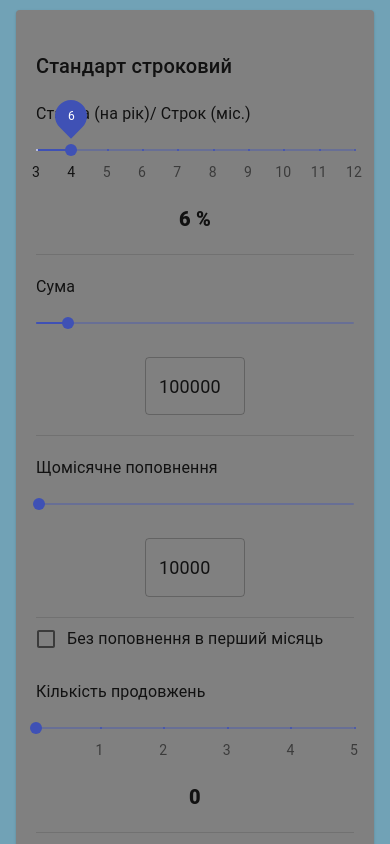
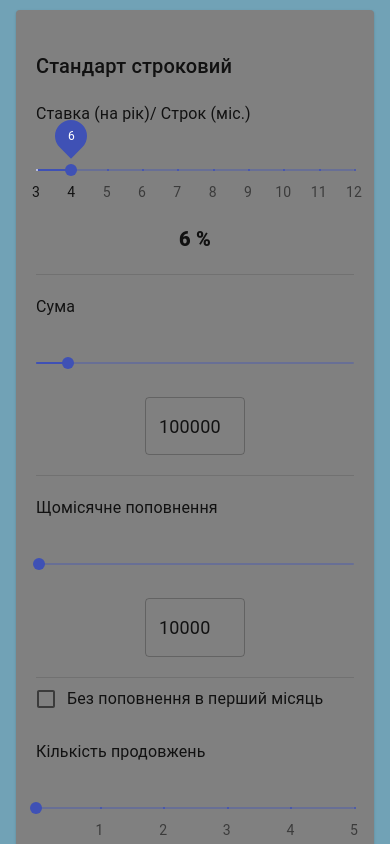
Before and after one commit to IvanRozinko/depositCalculator, a React (Create React App) app: page / in a window 390 px wide. Shown: the top 844 px of the page. Built offline with nearby package versions, Linux system fonts and the light colour scheme.

Commit message:
Slider margin upd for mobile

```diff
--- a/src/components/SliderLabel/SliderLabel.tsx
+++ b/src/components/SliderLabel/SliderLabel.tsx
@@ -8,6 +8,7 @@ const useStyles = makeStyles((theme: Theme) =>
       width: 140,
       paddingBottom: 10,
       [theme.breakpoints.down('xs')]: {
+        paddingBottom: 30,
         width: 'auto'
       }
     }
```
